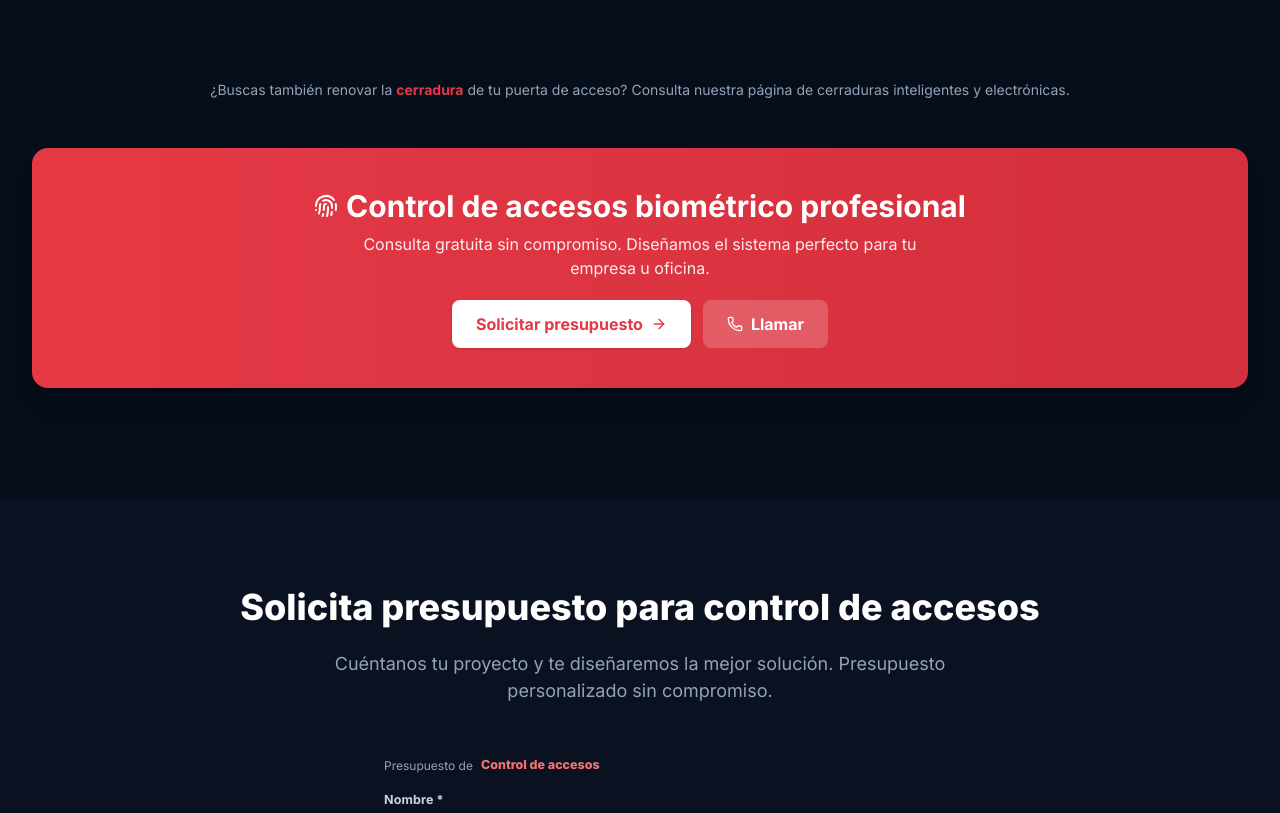
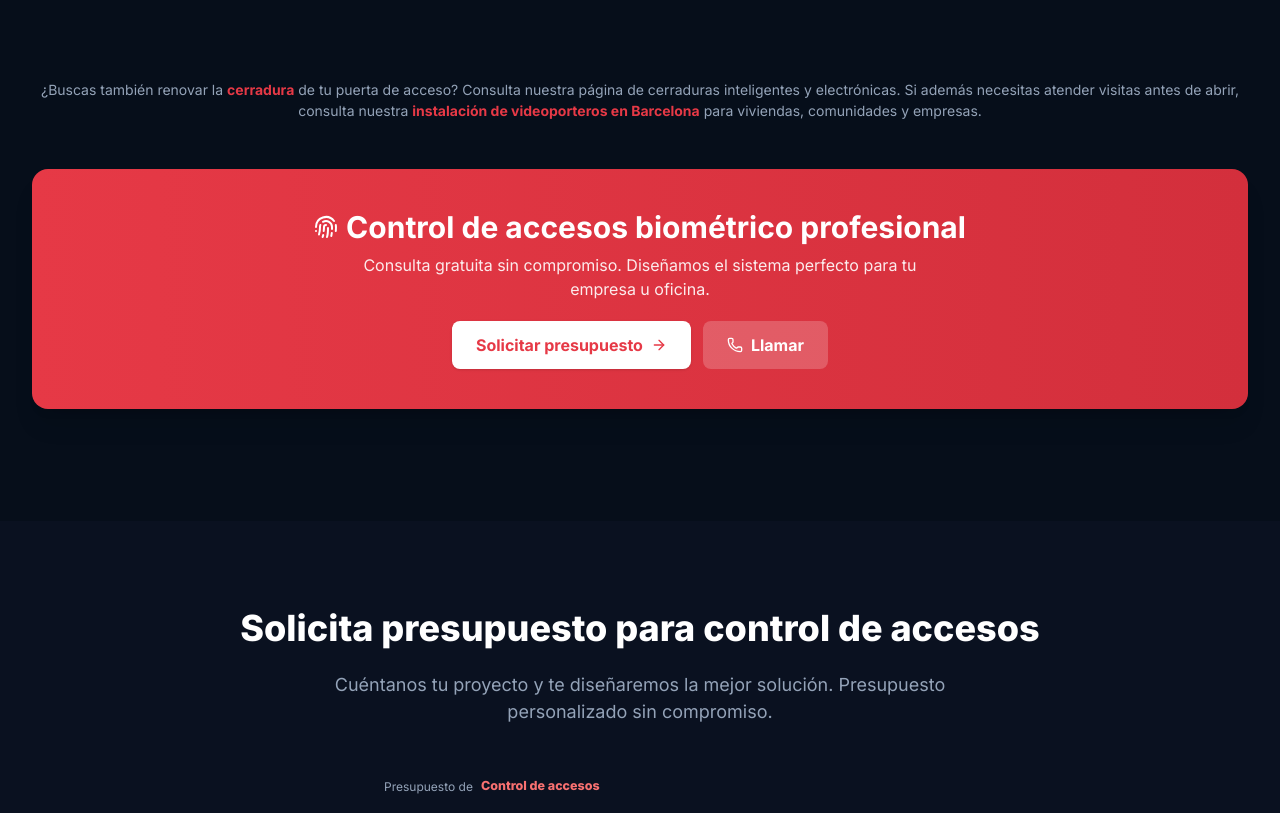
Before and after one commit to tcnpremium-create/alarma-bcn, a React (Vite) app: page /control-accesos in a window 1280 px wide. Shown: the part 2468-3281 px from the top of the page. Built offline with nearby package versions, Linux system fonts and the light colour scheme.

Commit message:
seo: enlace contextual a videoporteros desde control de accesos

```diff
--- a/src/pages/ControlAccesos.jsx
+++ b/src/pages/ControlAccesos.jsx
@@ -160,7 +160,7 @@ export default function ControlAccesos() {
           {/* Relacionados */}
           <div style={{ marginBottom: 48, textAlign: "center" }}>
             <p style={{ color: "#94A3B8", fontSize: 14 }}>
-              ¿Buscas también renovar la <Link to="/cerraduras" style={{ color: "#E63946", fontWeight: 700 }}>cerradura</Link> de tu puerta de acceso? Consulta nuestra página de cerraduras inteligentes y electrónicas.
+              ¿Buscas también renovar la <Link to="/cerraduras" style={{ color: "#E63946", fontWeight: 700 }}>cerradura</Link> de tu puerta de acceso? Consulta nuestra página de cerraduras inteligentes y electrónicas.{" "} Si además necesitas atender visitas antes de abrir, consulta nuestra <Link to="/videoporteros" style={{ color: "#E63946", fontWeight: 700 }}>instalación de videoporteros en Barcelona</Link> para viviendas, comunidades y empresas.
             </p>
           </div>
 
```
